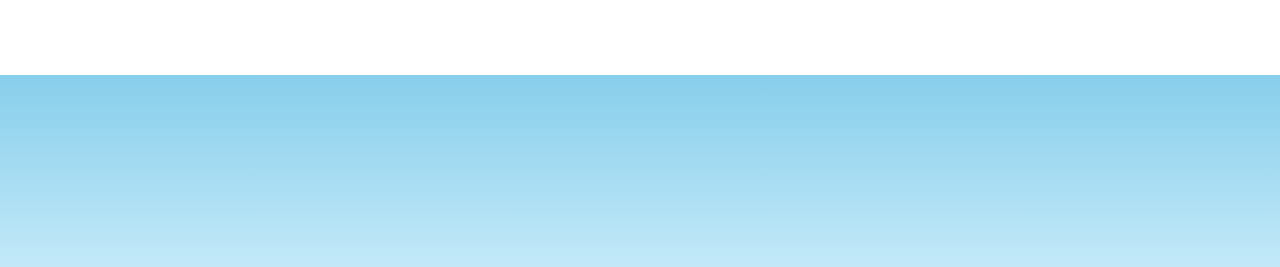
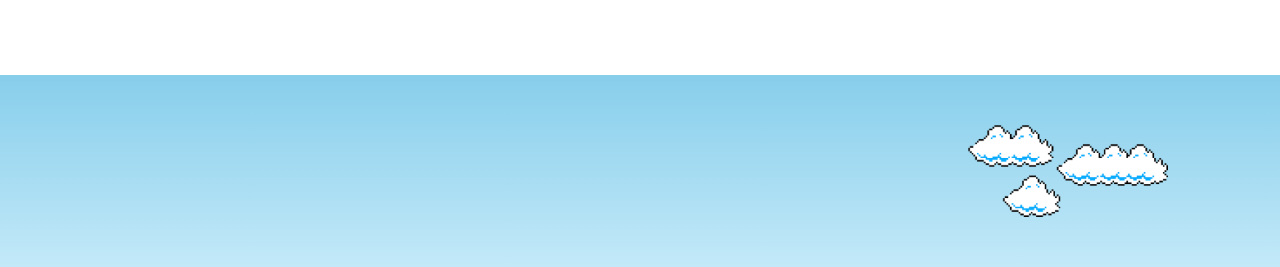
Before and after one commit to Gabriel-Fiuza/automic-site, a React (Vite) app: page / in a window 1280 px wide. Shown: the part 2880-3147 px from the top of the page. Built offline with nearby package versions, Linux system fonts and the light colour scheme.

Commit message:
cluds added

```diff
--- a/src/components/Game.jsx
+++ b/src/components/Game.jsx
@@ -1,6 +1,7 @@
 import './componentIndex.css';
 import komb from '../assets/komb-automic.png';
 import muro from '../assets/muro-tijolo.jpg';
+import clouds from '../assets/clouds.png';
 import { useEffect, useState } from 'react'
 
 export default function Game() {
@@ -23,6 +24,7 @@ export default function Game() {
 
   return (
     <div className='game'>
+      <img className='clouds' src={clouds} alt="" />
       <img className={`komb ${isJumping ? 'jump' : ''}`} src={komb} alt="" />
       <img className='wall' src={muro} alt="" />
     </div>
--- a/src/components/componentIndex.css
+++ b/src/components/componentIndex.css
@@ -32,6 +32,22 @@
     animation: wall 3s infinite linear;
 
 }
+.clouds{
+    position: absolute;
+    top: 50px;
+    width: 200px;
+    right: 0;
+    animation: clouds 30s linear infinite;
+}
+
+@keyframes clouds {
+    from {
+        right: -200px;
+    }
+    to {
+        right: 100%;
+    }
+}
 
 @keyframes wall {
     from {
@@ -47,10 +63,10 @@
     bottom: 0;
   }
   40% {
-    bottom: 130px;
+    bottom: 150px;
   }
   60% {
-    bottom: 130px;
+    bottom: 150px;
   }
   100% {
     bottom: 0;
```
Also changed, not shown: src/assets/clouds.png (added).
